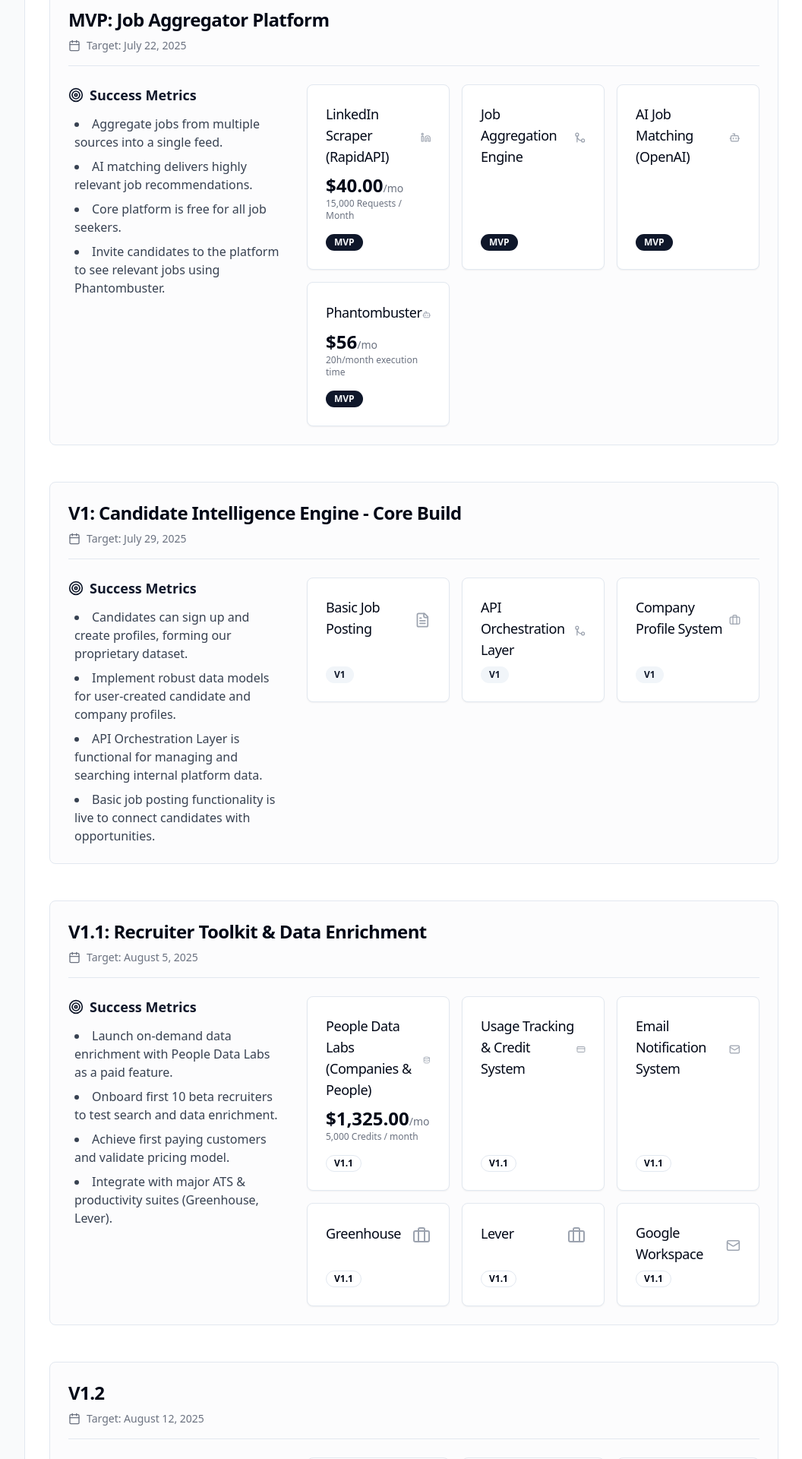
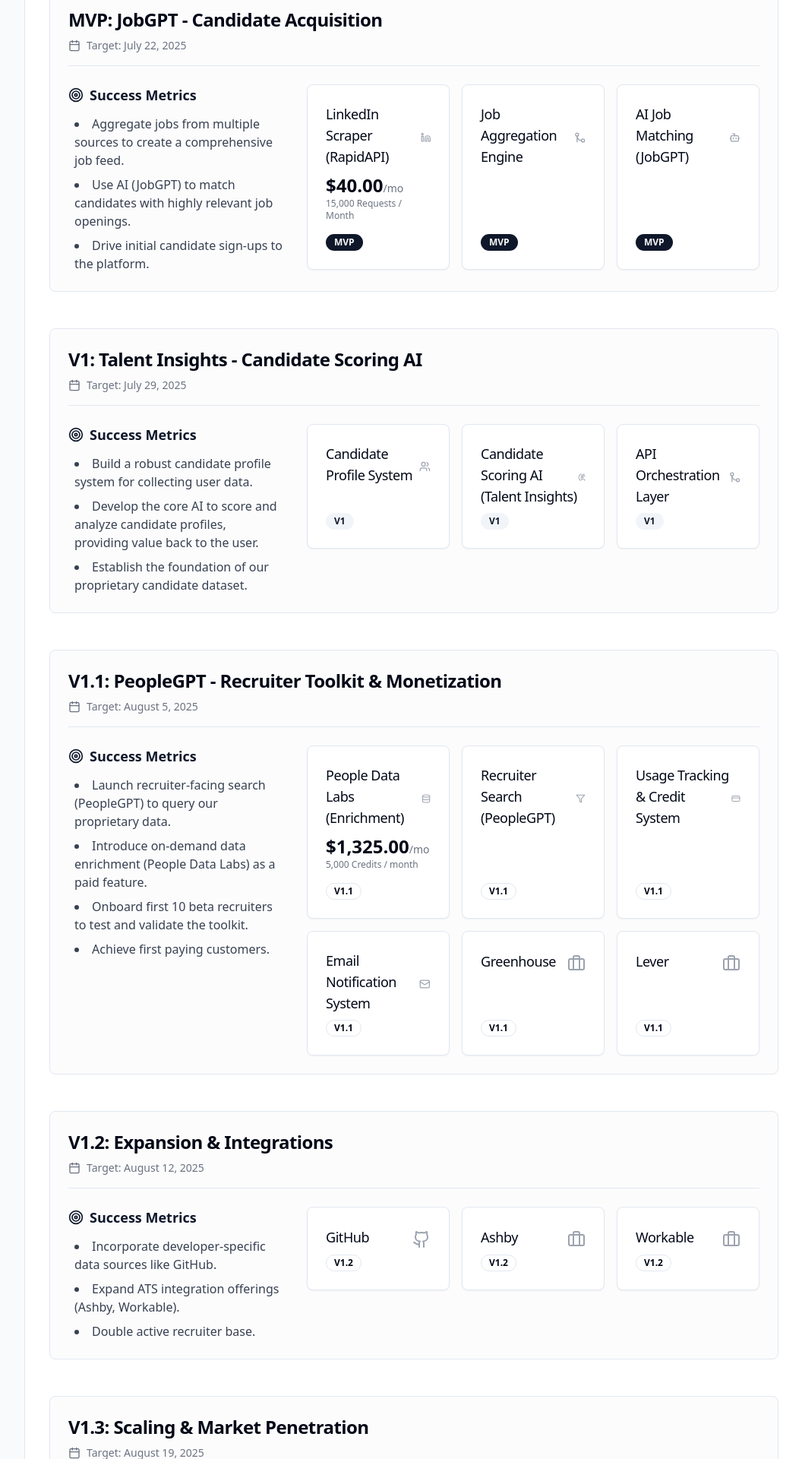
Before and after one commit to inevitablesale/swift-alpaca-dash, a React (Vite) app: page /admin/project-plan in a window 1280 px wide. Shown: the part 180-2100 px from the top of the page at 76% size, without its empty margins (223-1279 px from the left). Built offline with nearby package versions, Linux system fonts and the light colour scheme.

Commit message:
[dyad] Rebuilding roadmap with correct strategy - wrote 1 file(s)

```diff
--- a/src/pages/admin/ProjectPlan.tsx
+++ b/src/pages/admin/ProjectPlan.tsx
@@ -18,69 +18,62 @@ interface Milestone {
 const allIntegrations: Integration[] = [
     { name: "LinkedIn Scraper (RapidAPI)", icon: Linkedin, milestones: ['MVP'], cost: "$40.00/mo", requests: "15,000 Requests / Month" },
     { name: "Job Aggregation Engine", icon: GitMerge, milestones: ['MVP'] },
-    { name: "AI Job Matching (OpenAI)", icon: Bot, milestones: ['MVP'] },
-    { name: "Phantombuster", icon: Bot, milestones: ['MVP'], cost: "$56/mo", requests: "20h/month execution time" },
-    { name: "Basic Job Posting", icon: FileText, milestones: ['V1'] },
+    { name: "AI Job Matching (JobGPT)", icon: Bot, milestones: ['MVP'] },
+    { name: "Candidate Profile System", icon: Users, milestones: ['V1'] },
+    { name: "Candidate Scoring AI (Talent Insights)", icon: BrainCircuit, milestones: ['V1'] },
     { name: "API Orchestration Layer", icon: GitMerge, milestones: ['V1'] },
-    { name: "Company Profile System", icon: Briefcase, milestones: ['V1'] },
-    { name: "People Data Labs (Companies & People)", icon: Database, milestones: ['V1.1'], cost: "$1,325.00/mo", requests: "5,000 Credits / month" },
+    { name: "People Data Labs (Enrichment)", icon: Database, milestones: ['V1.1'], cost: "$1,325.00/mo", requests: "5,000 Credits / month" },
+    { name: "Recruiter Search (PeopleGPT)", icon: Filter, milestones: ['V1.1'] },
     { name: "Usage Tracking & Credit System", icon: CreditCard, milestones: ['V1.1'] },
     { name: "Email Notification System", icon: Mail, milestones: ['V1.1'] },
     { name: "Greenhouse", icon: Briefcase, milestones: ['V1.1'] },
     { name: "Lever", icon: Briefcase, milestones: ['V1.1'] },
-    { name: "Google Workspace", icon: Mail, milestones: ['V1.1'] },
     { name: "GitHub", icon: Github, milestones: ['V1.2'] },
     { name: "Ashby", icon: Briefcase, milestones: ['V1.2'] },
     { name: "Workable", icon: Briefcase, milestones: ['V1.2'] },
-    { name: "Microsoft 365", icon: Mail, milestones: ['V1.2'] },
     { name: "Twitter / X", icon: Twitter, milestones: ['V1.3'] },
-    { name: "SmartRecruiters", icon: Briefcase, milestones: ['V1.3'] },
-    { name: "Recruitee", icon: Briefcase, milestones: ['V1.3'] },
-    { name: "BreezyHR", icon: Briefcase, milestones: ['V1.3'] },
 ];
 
 const milestones: Milestone[] = [
   {
-    title: 'MVP: Job Aggregator Platform',
+    title: 'MVP: JobGPT - Candidate Acquisition',
     date: 'Target: July 22, 2025',
     successMetrics: [
-      'Aggregate jobs from multiple sources into a single feed.',
-      'AI matching delivers highly relevant job recommendations.',
-      'Core platform is free for all job seekers.',
-      'Invite candidates to the platform to see relevant jobs using Phantombuster.',
+      'Aggregate jobs from multiple sources to create a comprehensive job feed.',
+      'Use AI (JobGPT) to match candidates with highly relevant job openings.',
+      'Drive initial candidate sign-ups to the platform.',
     ],
   },
   {
-    title: 'V1: Candidate Intelligence Engine - Core Build',
+    title: 'V1: Talent Insights - Candidate Scoring AI',
     date: 'Target: July 29, 2025',
     successMetrics: [
-      'Candidates can sign up and create profiles, forming our proprietary dataset.',
-      'Implement robust data models for user-created candidate and company profiles.',
-      'API Orchestration Layer is functional for managing and searching internal platform data.',
-      'Basic job posting functionality is live to connect candidates with opportunities.',
+      'Build a robust candidate profile system for collecting user data.',
+      'Develop the core AI to score and analyze candidate profiles, providing value back to the user.',
+      'Establish the foundation of our proprietary candidate dataset.',
     ],
   },
   {
-    title: 'V1.1: Recruiter Toolkit & Data Enrichment',
+    title: 'V1.1: PeopleGPT - Recruiter Toolkit & Monetization',
     date: 'Target: August 5, 2025',
     successMetrics: [
-      'Launch on-demand data enrichment with People Data Labs as a paid feature.',
-      'Onboard first 10 beta recruiters to test search and data enrichment.',
-      'Achieve first paying customers and validate pricing model.',
-      'Integrate with major ATS & productivity suites (Greenhouse, Lever).',
+      'Launch recruiter-facing search (PeopleGPT) to query our proprietary data.',
+      'Introduce on-demand data enrichment (People Data Labs) as a paid feature.',
+      'Onboard first 10 beta recruiters to test and validate the toolkit.',
+      'Achieve first paying customers.',
     ],
   },
   {
-    title: 'V1.2',
+    title: 'V1.2: Expansion & Integrations',
     date: 'Target: August 12, 2025',
     successMetrics: [
-      'Double active recruiter base to 200+.',
-      'Incorporate developer-specific data sources (GitHub).',
-      'Expand ATS integration offerings.',
+      'Incorporate developer-specific data sources like GitHub.',
+      'Expand ATS integration offerings (Ashby, Workable).',
+      'Double active recruiter base.',
     ],
   },
   {
-    title: 'V1.3',
+    title: 'V1.3: Scaling & Market Penetration',
     date: 'Target: August 19, 2025',
     successMetrics: [
       'Reach 10,000+ active weekly candidates.',
```
